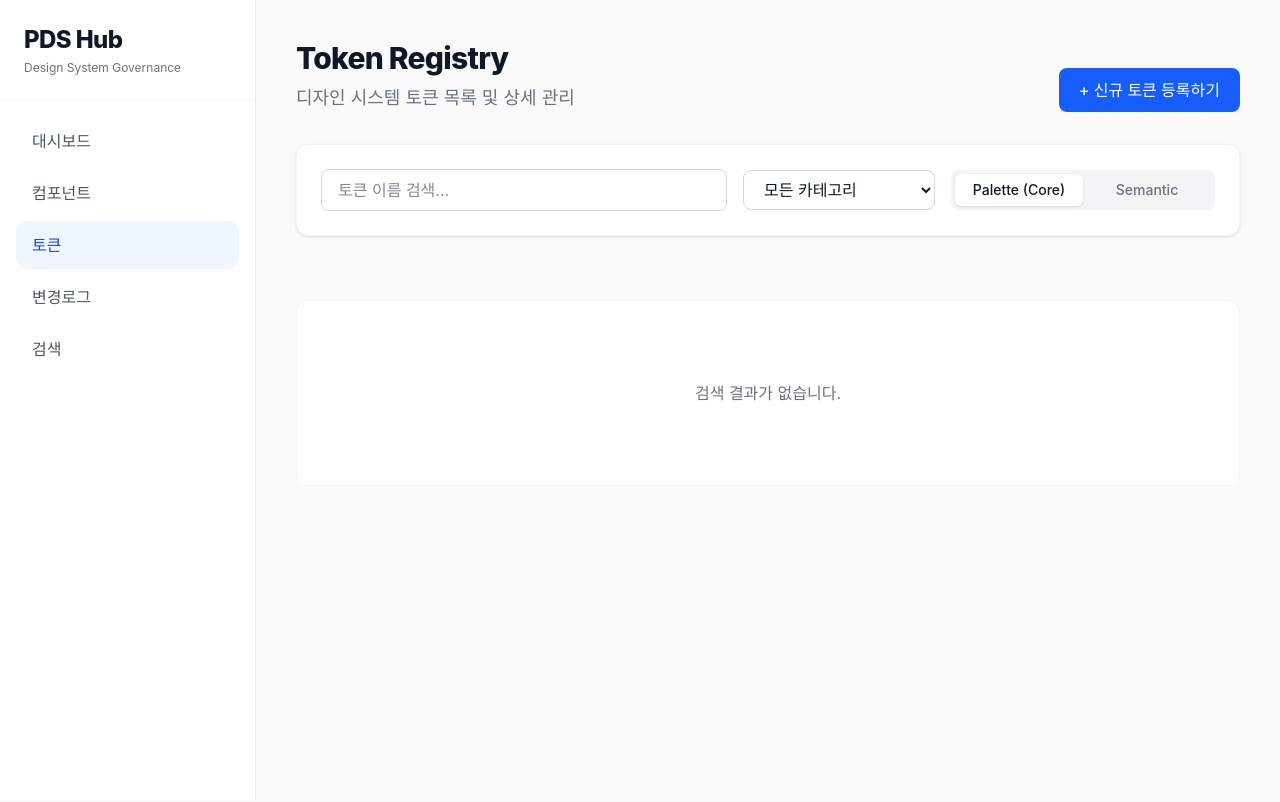
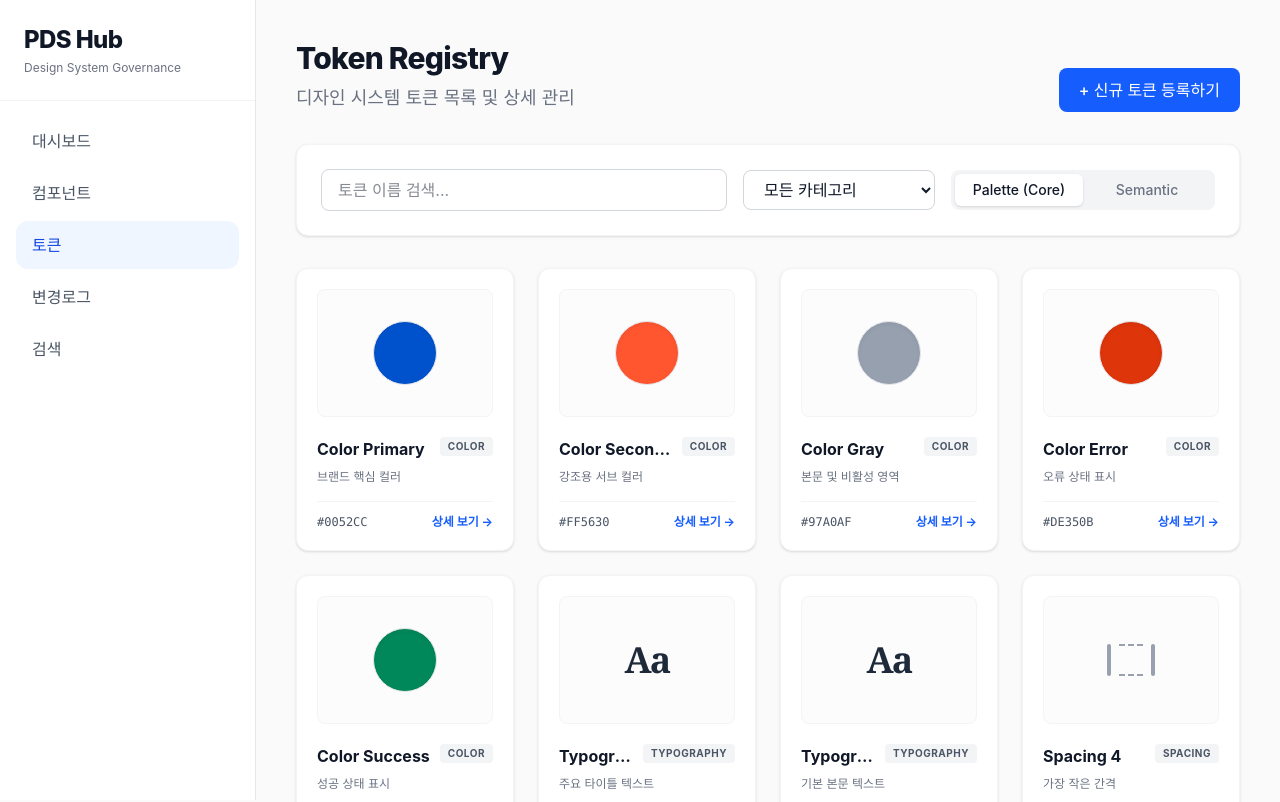
Before and after one commit to cynhwithcode/PDS-Hub, a React (Vite) app: page /tokens in a window 1280 px wide. Shown: the top 802 px of the page. Built offline with nearby package versions, Linux system fonts and the light colour scheme.

Commit message:
fix: 토큰 데이터에 tier 속성이 없을 경우 core로 기본 처리하도록 수정

```diff
--- a/src/pages/TokenManager.tsx
+++ b/src/pages/TokenManager.tsx
@@ -35,7 +35,8 @@ export default function TokenManager() {
 
   const filteredTokens = useMemo(() => {
     return tokens.filter(t => {
-      const matchTier = t.tier === activeTier;
+      const tokenTier = t.tier || 'core';
+      const matchTier = tokenTier === activeTier;
       const matchSearch = t.name.toLowerCase().includes(searchTerm.toLowerCase());
       const matchCategory = categoryFilter === "all" || t.category === categoryFilter;
       return matchTier && matchSearch && matchCategory;
```
